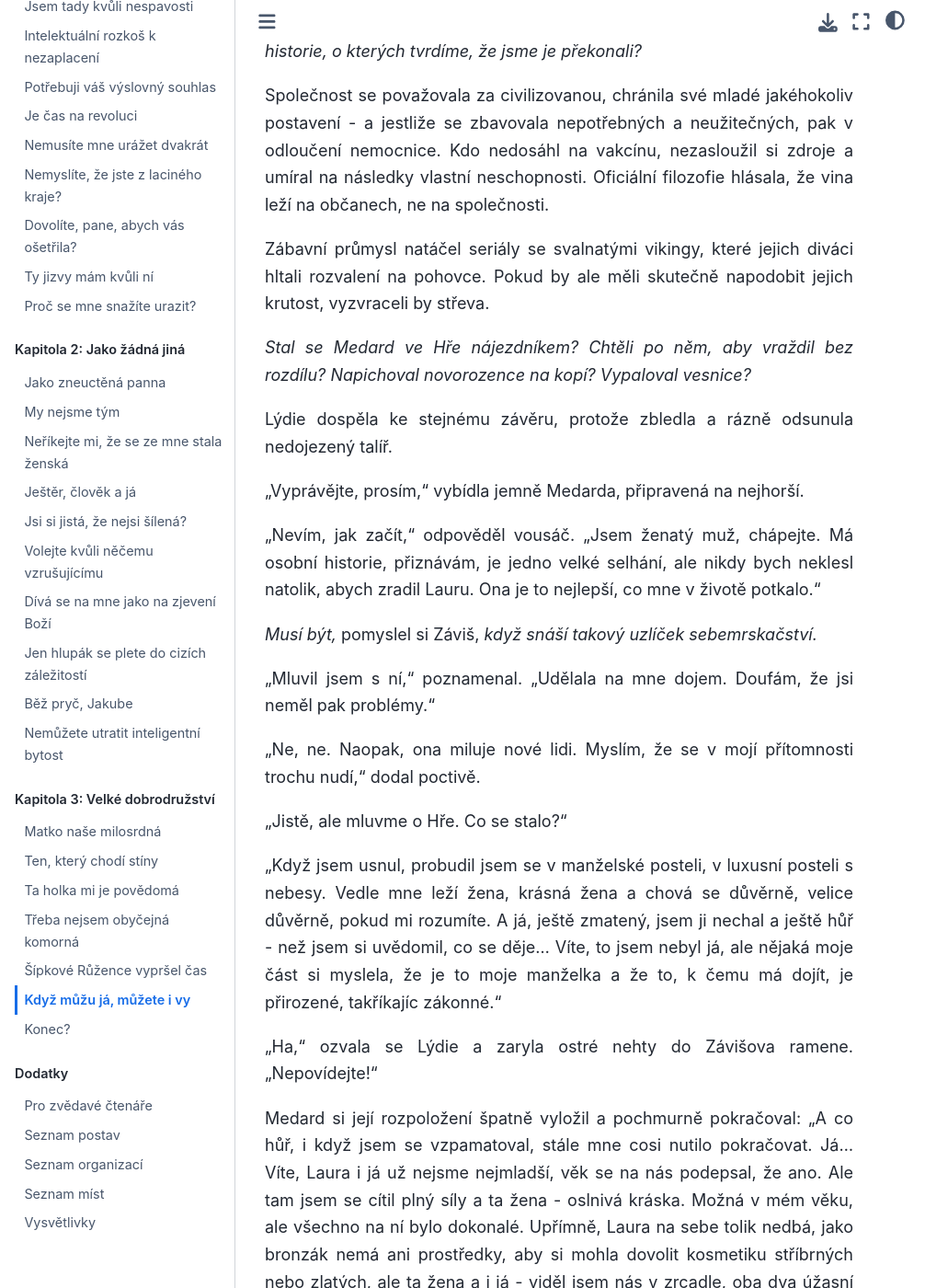
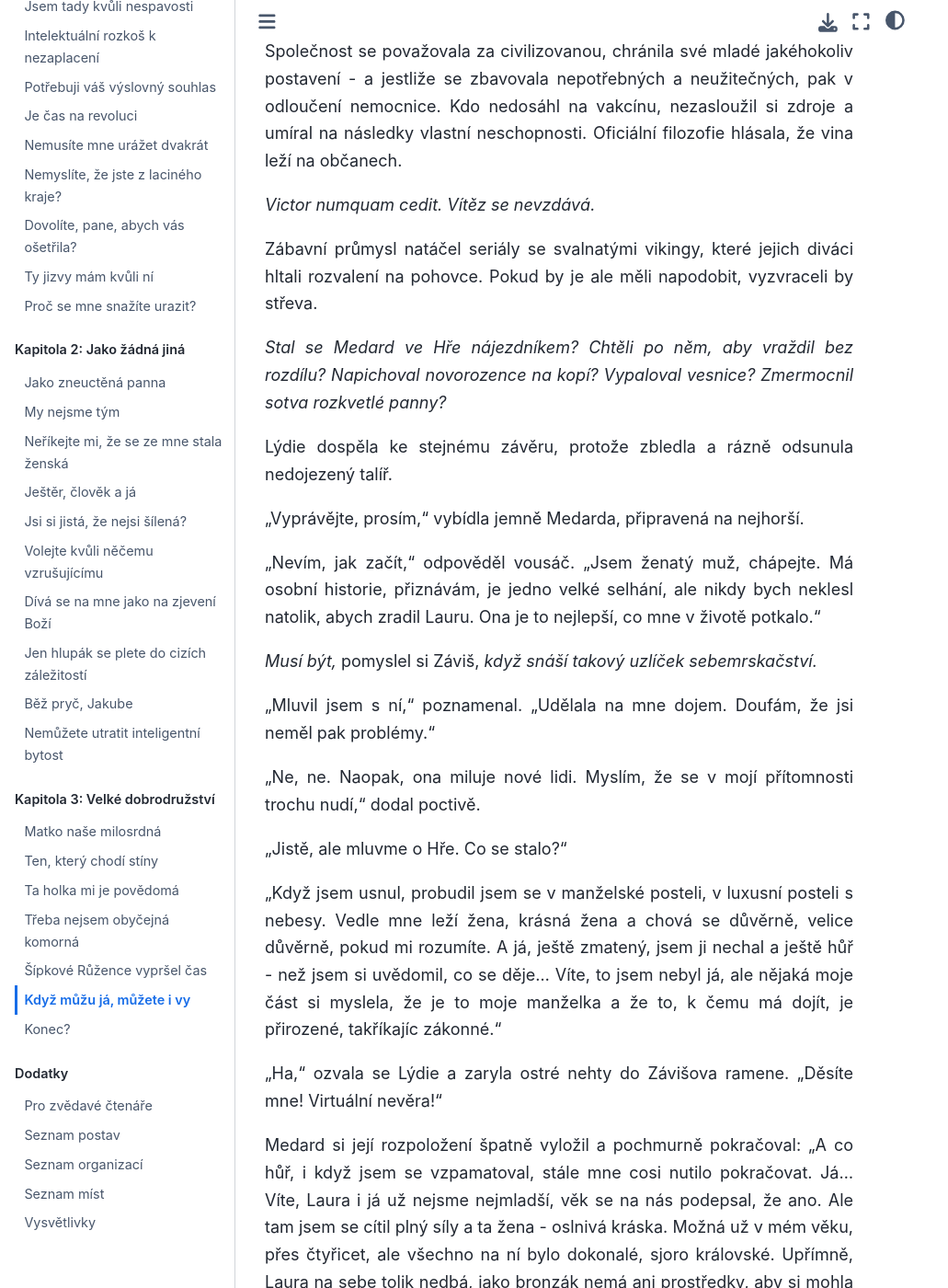
Before and after one commit to hanpari/sest-spolecniku, a Sphinx documentation site: the page built from source/sest_spolecniku/003-velke-dobrodruzstvi/06.md, in a window 1280 px wide and 1400 px high, scrolled down 2971 px. Shown: the whole window at 92% size, without its empty margins (0-1031 px from the left). Built offline with Sphinx 7.4.7 and the Sphinx Book theme 1.1.4, drawn with Linux system fonts in a browser that asks for light colours; some of the changed text lies outside the part shown.

```diff
--- a/source/sest_spolecniku/003-velke-dobrodruzstvi/06.md
+++ b/source/sest_spolecniku/003-velke-dobrodruzstvi/06.md
@@ -8,11 +8,9 @@ U venkovních dveří stál Medard a netrpělivě mačkal zvonek. I když byl ob
 
 "Kolega? Zaměstnanec? Zákazník?" zeptala se zvědavě Lýdie. "Zdá se ve stresu."
 
-Záviš si všiml, že Lýdii nenapadlo, zařadit Medarda mezi Závišovy přátele.
+"Přítel."
 
-"Je to přítel."
-
-"Neumím si představit, že bys mohl mít nějaké," poznamenala Lýdie - a Záviše její schopnost číst v něm jako v otevřené knize začínala rozčilovat. *Proč považuju Medarda za přítele?* napadlo ho. *De fakto, není pro mne ničím víc než náhodným známým.*
+"Neumím si představit, že bys mohl mít nějaké," poznamenala Lýdie - a Záviše její schopnost číst v něm jako v otevřené knize začínala rozčilovat. *Nemá nakonec pravdu?* napadlo ho. *De fakto, Medard není ničím víc než náhodným známým.*
 
 "Přesně tak," řekl chladně. "Potkali jsme se u **Herního Centra**."
 
@@ -76,11 +74,13 @@ Lýdie se zachvěla, snad při představě, co horšího mohlo ubohého Medarda
 
 *Hranice, za které nelze zajít?* uvažoval Záviš. *Jde o kapitoly z lidské historie, o kterých tvrdíme, že jsme je překonali?*
 
-Společnost se považovala za civilizovanou, chránila své mladé jakéhokoliv postavení - a jestliže se zbavovala nepotřebných a neužitečných, pak v odloučení nemocnice. Kdo nedosáhl na vakcínu, nezasloužil si zdroje a umíral na následky vlastní neschopnosti. Oficiální filozofie hlásala, že vina leží na občanech, ne na společnosti.
+Společnost se považovala za civilizovanou, chránila své mladé jakéhokoliv postavení - a jestliže se zbavovala nepotřebných a neužitečných, pak v odloučení nemocnice. Kdo nedosáhl na vakcínu, nezasloužil si zdroje a umíral na následky vlastní neschopnosti. Oficiální filozofie hlásala, že vina leží na občanech.
 
-Zábavní průmysl natáčel seriály se svalnatými vikingy, které jejich diváci hltali rozvalení na pohovce. Pokud by ale měli skutečně napodobit jejich krutost, vyzvraceli by střeva.
+*Victor numquam cedit. Vítěz se nevzdává.*
 
-*Stal se Medard ve Hře nájezdníkem? Chtěli po něm, aby vraždil bez rozdílu? Napichoval novorozence na kopí? Vypaloval vesnice?*
+Zábavní průmysl natáčel seriály se svalnatými vikingy, které jejich diváci hltali rozvalení na pohovce. Pokud by je ale měli napodobit, vyzvraceli by střeva.
+
+*Stal se Medard ve Hře nájezdníkem? Chtěli po něm, aby vraždil bez rozdílu? Napichoval novorozence na kopí? Vypaloval vesnice? Zmermocnil sotva rozkvetlé panny?*
 
 Lýdie dospěla ke stejnému závěru, protože zbledla a rázně odsunula nedojezený talíř.
 
@@ -98,9 +98,9 @@ Lýdie dospěla ke stejnému závěru, protože zbledla a rázně odsunula nedoj
 
 "Když jsem usnul, probudil jsem se v manželské posteli, v luxusní posteli s nebesy. Vedle mne leží žena, krásná žena a chová se důvěrně, velice důvěrně, pokud mi rozumíte. A já, ještě zmatený, jsem ji nechal a ještě hůř - než jsem si uvědomil, co se děje... Víte, to jsem nebyl já, ale nějaká moje část si myslela, že je to moje manželka a že to, k čemu má dojít, je přirozené, takříkajíc zákonné."
 
-"Ha," ozvala se Lýdie a zaryla ostré nehty do Závišova ramene. "Nepovídejte!"
+"Ha," ozvala se Lýdie a zaryla ostré nehty do Závišova ramene. "Děsíte mne! Virtuální nevěra!"
 
-Medard si její rozpoložení špatně vyložil a pochmurně pokračoval: "A co hůř, i když jsem se vzpamatoval, stále mne cosi nutilo pokračovat. Já... Víte, Laura i já už nejsme nejmladší, věk se na nás podepsal, že ano. Ale tam jsem se cítil plný síly a ta žena - oslnivá kráska. Možná v mém věku, ale všechno na ní bylo dokonalé. Upřímně, Laura na sebe tolik nedbá, jako bronzák nemá ani prostředky, aby si mohla dovolit kosmetiku stříbrných nebo zlatých, ale ta žena a i já - viděl jsem nás v zrcadle, oba dva úžasní jako zlatonosové. Byl jsem jiný než tady," dodal Medard lítostivě a stydlivě dodal: "Najednou mne napadlo, že se nechci nikdy vrátit do svého těla. Zapomenout na svou mizernou existenci a zůstat tam navěky... Jsem sám sobě odporný!" vykřikl. "Jsem hnusný zrádce! Raději chcípnu na VIUR, než podlehnout pokušení. Hra není pro mne. Musíš mne, Záviši, pochopit."
+Medard si její rozpoložení špatně vyložil a pochmurně pokračoval: "A co hůř, i když jsem se vzpamatoval, stále mne cosi nutilo pokračovat. Já... Víte, Laura i já už nejsme nejmladší, věk se na nás podepsal, že ano. Ale tam jsem se cítil plný síly a ta žena - oslnivá kráska. Možná už v mém věku, přes čtyřicet, ale všechno na ní bylo dokonalé, sjoro královské. Upřímně, Laura na sebe tolik nedbá, jako bronzák nemá ani prostředky, aby si mohla dovolit kosmetiku stříbrných nebo zlatých, ale ta žena a i já - viděl jsem nás v zrcadle, oba dva úžasní jako zlatonosové. Byl jsem jiný než tady," dodal Medard lítostivě a stydlivě dodal: "Najednou mne napadlo, že se nechci nikdy vrátit do svého těla. Zapomenout na svou mizernou existenci a zůstat tam navěky... Jsem sám sobě odporný!" vykřikl. "Jsem hnusný zrádce! Raději chcípnu na VIUR, než podlehnout pokušení. Hra není pro mne. Musíš mne, Záviši, pochopit."
 
 "Ten bastard," procedila Lýdie mezi zuby a Záviš vykřikl bolestí, jak se mu její nehty zaryly pod kůži. "Postel s nebesy? Manželka? Věřil bys tomu?"
 
```
Also changed, not shown: other parts of source/sest_spolecniku/003-velke-dobrodruzstvi/06.md (+6 -6 lines), source/sest_spolecniku/003-velke-dobrodruzstvi/07.md (added, +11 -0 lines), source/sest_spolecniku/wip/lk.txt (renamed from source/sest_spolecniku/wip/lk.md).
